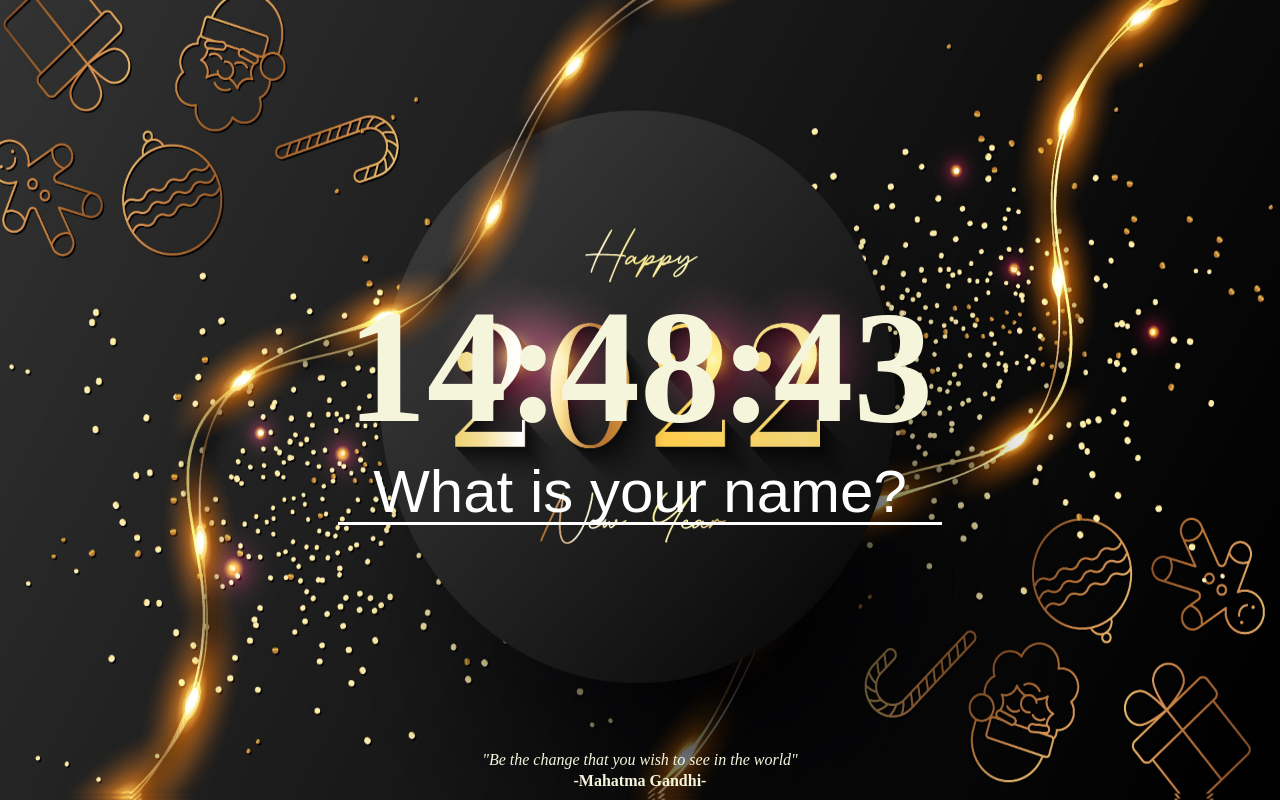
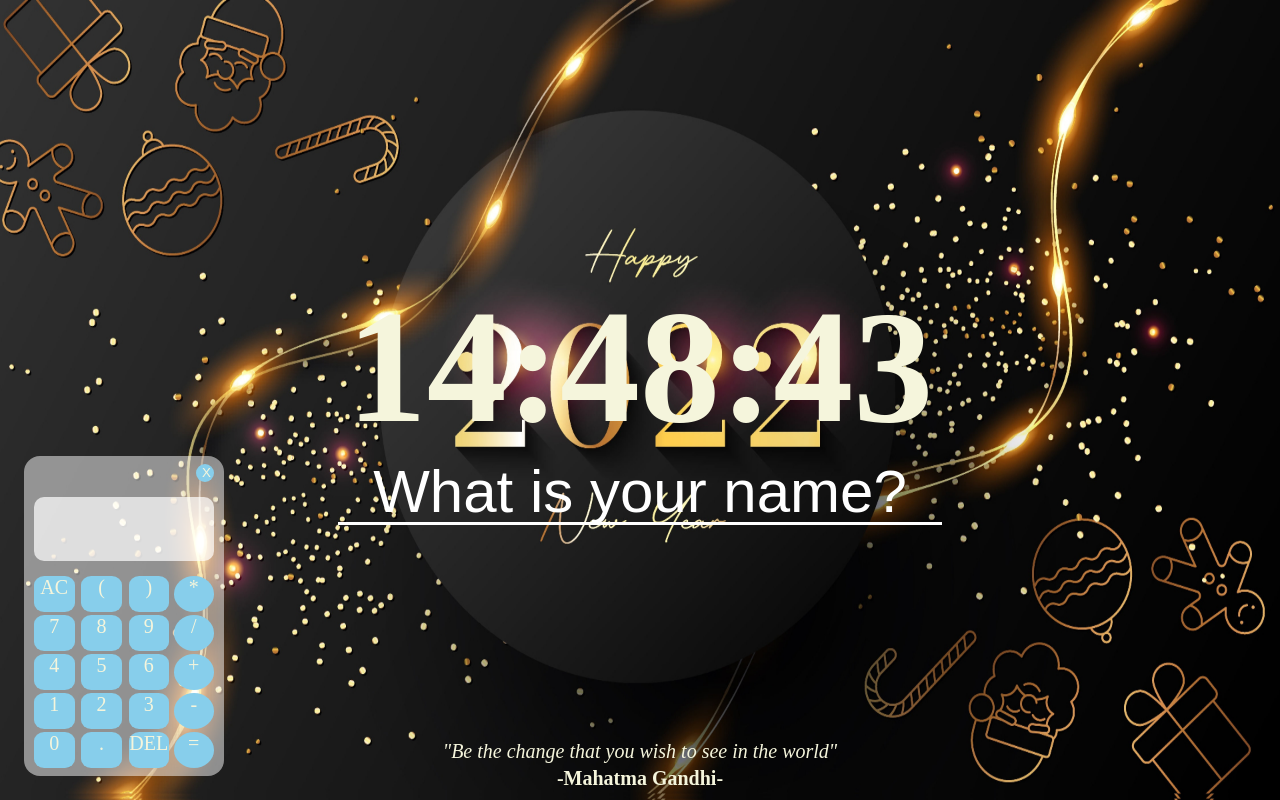
Before and after one commit to GrassHopper42/momentum_clone, a plain HTML site: page index.html in a window 1280 px wide. Drawn offline with Linux system fonts and the light colour scheme.

Commit message:
add calculator UI

```diff
--- /dev/null
+++ b/css/calc.css
@@ -0,0 +1,92 @@
+#calc-on {
+  position: fixed;
+  left: 30px;
+  bottom: 30px;
+  width: 50px;
+  height: 50px;
+  background-color: rgba(255, 255, 255, 0.5);
+  border-radius: 10px;
+}
+#calc-on i {
+  color: aquamarine;
+}
+#calc {
+  position: fixed;
+  left: 3vmin;
+  bottom: 3vmin;
+  width: 25vmin;
+  height: 40vmin;
+  background-color: rgba(255, 255, 255, 0.5);
+  border-radius: 2vmin;
+  display: flex;
+  flex-direction: column;
+  justify-content: space-around;
+  align-items: center;
+}
+#calc-top {
+  width: 90%;
+  display: flex;
+  justify-content: space-between;
+}
+#calc-exit {
+  width: 10%;
+  aspect-ratio: 1;
+  border: none;
+  border-radius: 50%;
+  background-color: skyblue;
+  top: 0.5em;
+  right: 0.5em;
+}
+#calc-display {
+  width: 90%;
+  height: 20%;
+  border-radius: 0.5em;
+  background-color: rgba(255, 255, 255, 0.7);
+}
+.display__history {
+  font-size: 18%;
+  height: 30%;
+}
+.display__result {
+  font-size: 50%;
+  height: 70%;
+}
+#calc-btn {
+  width: 90%;
+  height: 60%;
+  display: flex;
+  justify-content: space-around;
+}
+.calc__btn__num {
+  width: 75%;
+  display: flex;
+  flex-direction: column;
+  justify-content: space-between;
+}
+.calc__btn__num__row {
+  width: 100%;
+  display: flex;
+  justify-content: space-between;
+}
+.calc__btn__fn {
+  width: 25%;
+  display: flex;
+  flex-direction: column;
+  justify-content: space-between;
+  align-items: flex-end;
+}
+.calc__num-btn {
+  width: 30%;
+  border-radius: 25%;
+}
+.calc__fn-btn {
+  width: 90%;
+  border-radius: 50%;
+}
+.calc__num-btn,
+.calc__fn-btn {
+  aspect-ratio: 9/8;
+  text-align: center;
+  vertical-align: middle;
+  background-color: skyblue;
+}
--- a/css/style.css
+++ b/css/style.css
@@ -1,9 +1,10 @@
+@import url("./calc.css");
 * {
   color: beige;
   margin: 0;
 }
-.hidden {
-  display: none;
+html {
+  font-size: 20px;
 }
 #bg-img {
   position: fixed;
@@ -101,3 +102,7 @@ body {
   font-weight: bold;
   margin-top: 1%;
 }
+.hidden {
+  display: none;
+  visibility: hidden;
+}
--- a/index.html
+++ b/index.html
@@ -25,11 +25,65 @@
     <ul id="todo-list" class="hidden"></ul>
     <div id="quotes"><span></span><span></span></div>
     <div id="weather"><span></span><span></span></div>
+    <button id="calc-on" class="hidden">
+      <i class="fas fa-calculator fa-2x"></i>
+    </button>
+    <div id="calc">
+      <div id="calc-top">
+        <div class="calc-top__column"></div>
+        <button id="calc-exit">X</button>
+      </div>
+      <div id="calc-display">
+        <div class="display__history"></div>
+        <div class="display__result"></div>
+      </div>
+      <div id="calc-btn">
+        <div class="calc__btn__num">
+          <div class="calc__btn__num__row">
+            <div id="reset-btn" class="calc__num-btn">AC</div>
+            <div class="calc__num-btn">(</div>
+            <div class="calc__num-btn">)</div>
+          </div>
+          <div class="calc__btn__num__row">
+            <div class="calc__num-btn">7</div>
+            <div class="calc__num-btn">8</div>
+            <div class="calc__num-btn">9</div>
+          </div>
+          <div class="calc__btn__num__row">
+            <div class="calc__num-btn">4</div>
+            <div class="calc__num-btn">5</div>
+            <div class="calc__num-btn">6</div>
+          </div>
+          <div class="calc__btn__num__row">
+            <div class="calc__num-btn">1</div>
+            <div class="calc__num-btn">2</div>
+            <div class="calc__num-btn">3</div>
+          </div>
+          <div class="calc__btn__num__row">
+            <div class="calc__num-btn">0</div>
+            <div class="calc__num-btn">.</div>
+            <div id="del-btn" class="calc__num-btn">DEL</div>
+          </div>
+        </div>
+        <div class="calc__btn__fn">
+          <div class="calc__fn-btn">*</div>
+          <div class="calc__fn-btn">/</div>
+          <div class="calc__fn-btn">+</div>
+          <div class="calc__fn-btn">-</div>
+          <div class="calc__fn-btn">=</div>
+        </div>
+      </div>
+    </div>
     <script src="js/greetings.js"></script>
     <script src="js/clock.js"></script>
     <script src="js/quotes.js"></script>
     <script src="js/background.js"></script>
     <script src="js/todo.js"></script>
     <script src="js/weather.js"></script>
+    <script src="js/calculator.js"></script>
+    <script
+      src="https://kit.fontawesome.com/8b604af33a.js"
+      crossorigin="anonymous"
+    ></script>
   </body>
 </html>
--- /dev/null
+++ b/js/calculator.js
@@ -0,0 +1,12 @@
+const calcOn = document.querySelector("#calc-on");
+const calc = document.querySelector("#calc");
+const calcExit = document.querySelector("#calc-exit");
+
+calcOn.addEventListener("click", (event) => {
+  calcOn.classList.add("hidden");
+  calc.classList.remove("hidden");
+});
+calcExit.addEventListener("click", (event) => {
+  calcOn.classList.remove("hidden");
+  calc.classList.add("hidden");
+});
```
